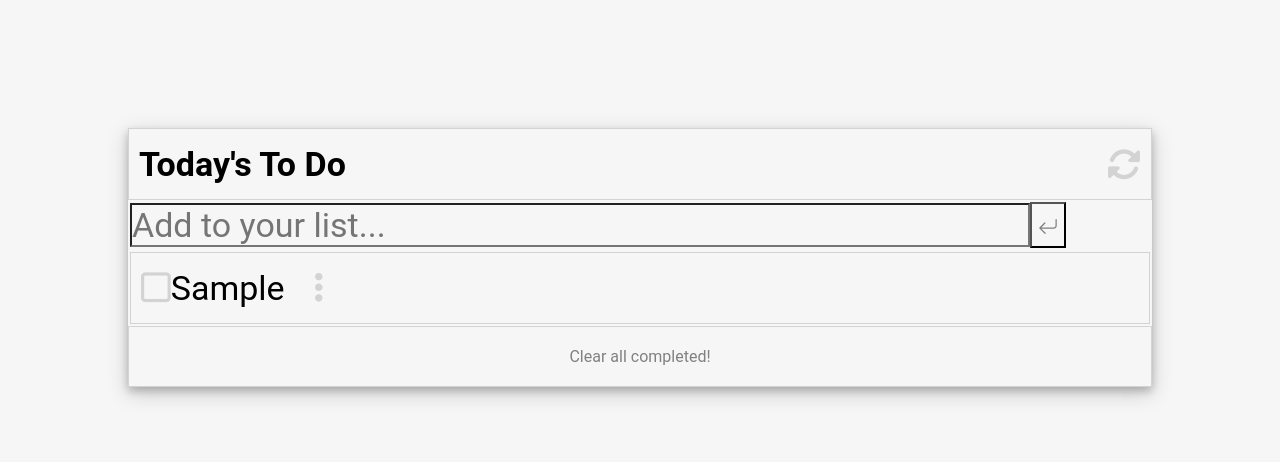
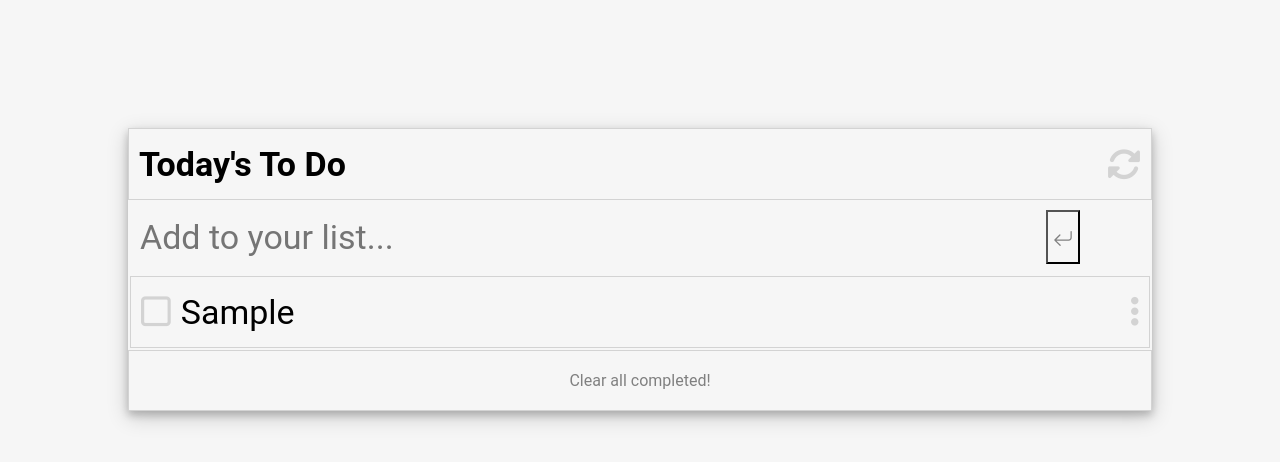
Before and after one commit to HossainAraf/To-Do-List, a website built with webpack: page src/index.html in a window 1280 px wide. Both pictures are taken after typing "Sample" into the empty fields and a click on the button 1048 px from the left and 225 px from the top of the page. Built offline with nearby package versions, Linux system fonts and the light colour scheme; files whose address does not match are found by name.

Commit message:
Solve linters error

```diff
--- a/src/add-remove.js
+++ b/src/add-remove.js
@@ -1,4 +1,4 @@
-
+// eslint-disable-next-line import/no-cycle
 import renderTodoList from './display.js';
 
 export class Task {
@@ -8,7 +8,6 @@ export class Task {
     this.index = index;
   }
 }
-
 
 export const tasks = localStorage.getItem('tasks') ? JSON.parse(localStorage.getItem('tasks')) : [];
 
--- a/src/display.js
+++ b/src/display.js
@@ -1,4 +1,3 @@
-
 import { tasks } from './add-remove.js';
 import arrow from './img/arrow.svg';
 
@@ -21,7 +20,6 @@ document.getElementById('wrapper').appendChild(formContainer);
 const form = document.createElement('form');
 form.id = 'form';
 document.getElementById('form-container').appendChild(form);
-
 
 const formInput = document.createElement('input');
 formInput.id = 'formInput';
--- a/src/styles/style.css
+++ b/src/styles/style.css
@@ -7,7 +7,6 @@
   font-size: 34px;
   margin: 0;
 }
-
 
 form {
   padding: 2px;
@@ -106,3 +105,24 @@ div#clear {
   font-size: medium;
   background-color: #f6f6f6;
 }
+
+.checkbox {
+  padding-right: 10px;
+}
+
+button#formButton {
+  padding: 5px;
+}
+
+.delete {
+  padding-right: 10px;
+}
+
+.description {
+  flex-grow: 2;
+}
+
+input#formInput {
+  border: none;
+  padding: 15px 10px;
+}
```
